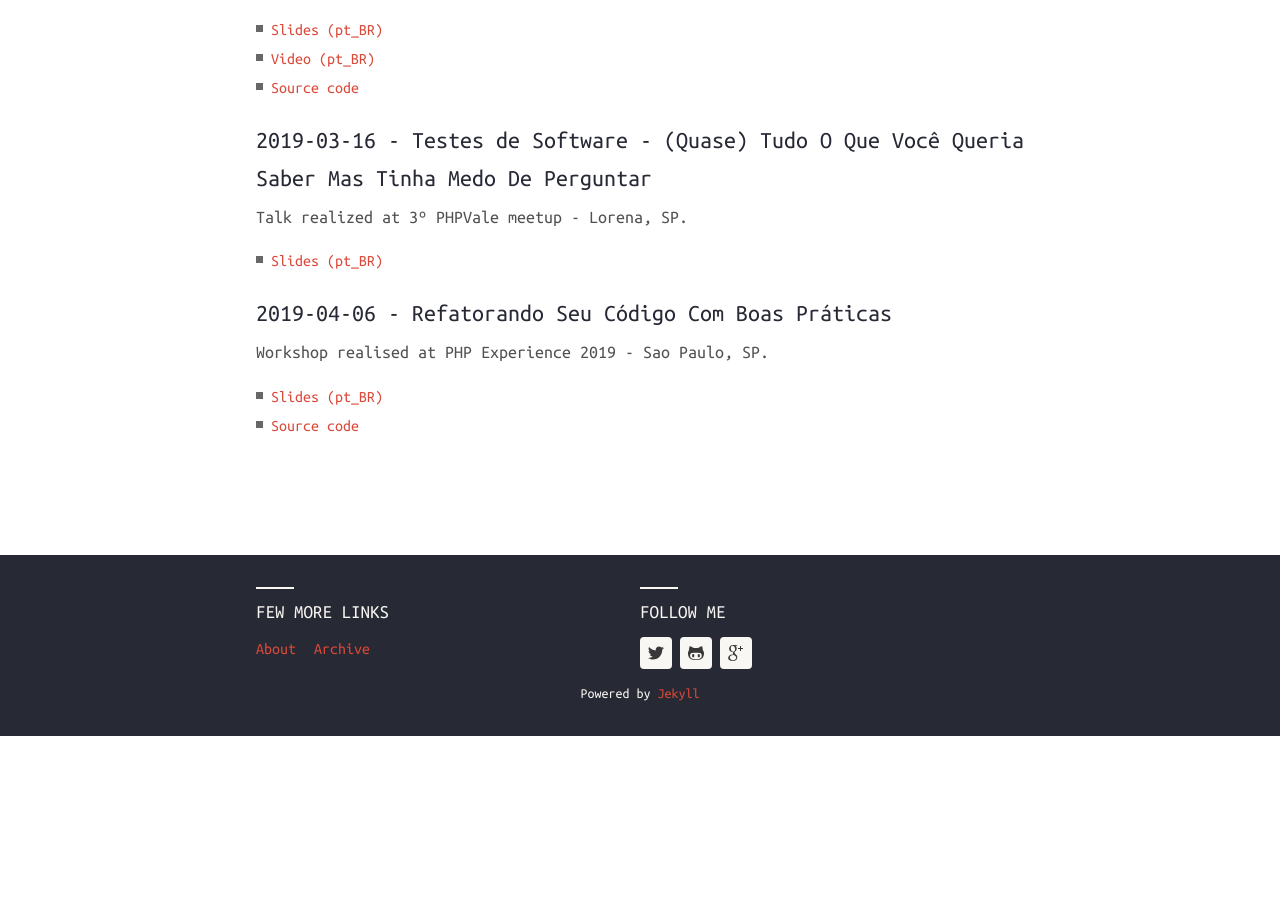
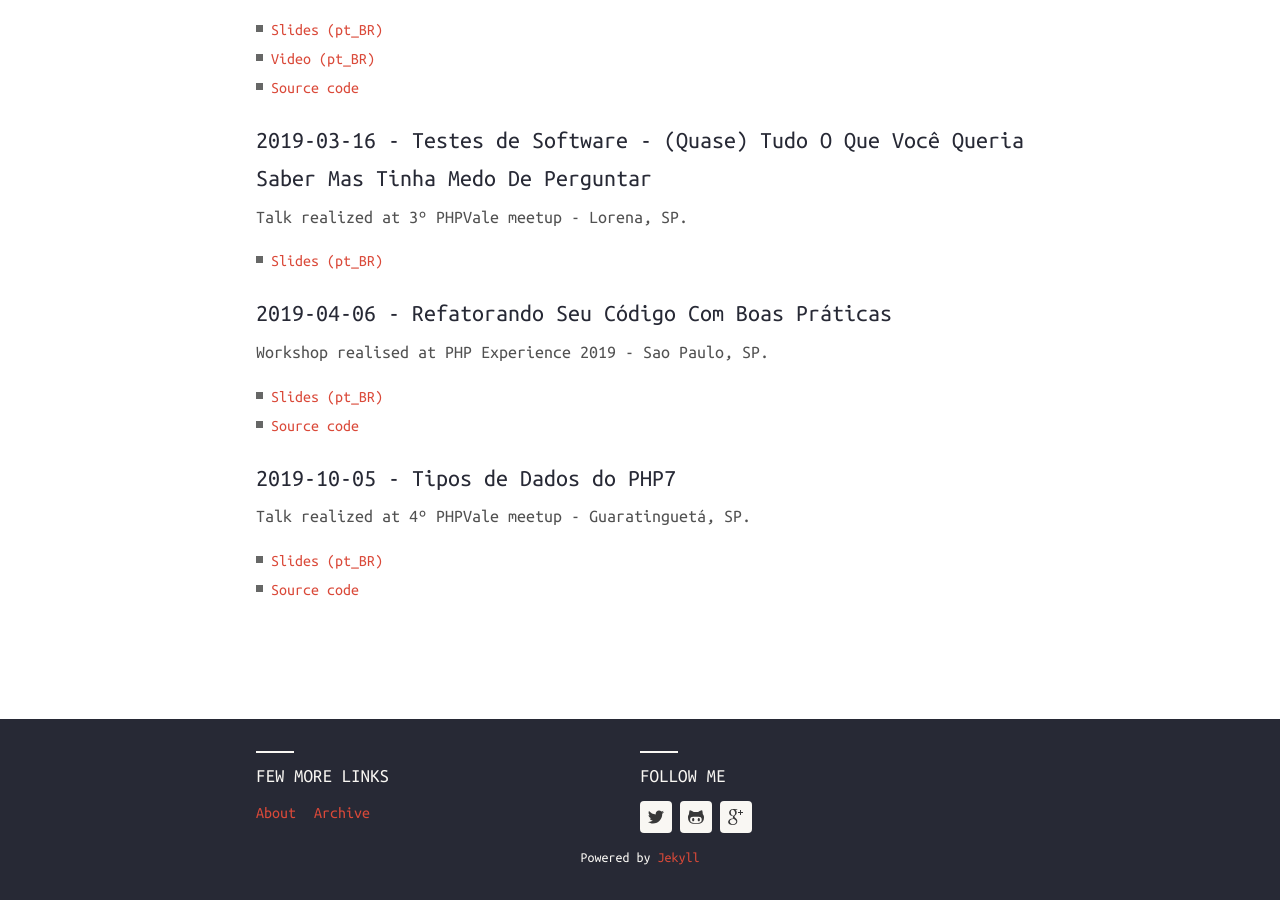
Before and after one commit to devdrops/devdrops.me, a Jekyll site: the page built from talks.md, in a window 1280 px wide and 900 px high, scrolled down 3337 px. Built offline with Jekyll 4.4.1, drawn with Linux system fonts in a browser that asks for light colours; nearby versions of some CDN libraries; before the commit the page ends 4073 px from its top, so only the background shows below that.

Commit message:
New talk :shipit:

```diff
--- a/talks.md
+++ b/talks.md
@@ -143,3 +143,10 @@ Workshop realised at PHP Experience 2019 - Sao Paulo, SP.
 
 * [Slides (pt_BR)](https://speakerdeck.com/devdrops/refatorando-seu-codigo-com-boas-praticas-php-experience-2019)
 * [Source code](https://github.com/devdrops/workshop-refatoracao)
+
+#### 2019-10-05 - Tipos de Dados do PHP7
+
+Talk realized at 4º PHPVale meetup - Guaratinguetá, SP.
+
+* [Slides (pt_BR)](https://slides.com/devdrops/tipos-de-dados-do-php7-4o-meetup-phpvale/)
+* [Source code](https://github.com/devdrops/php7-tipos-de-dados)
```
